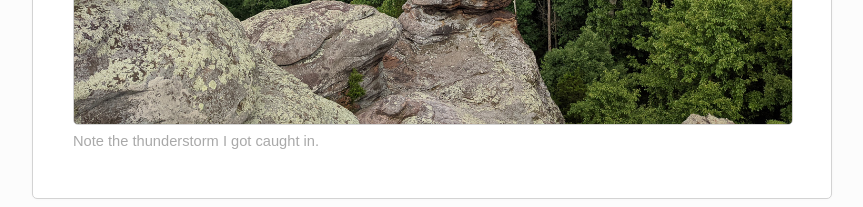
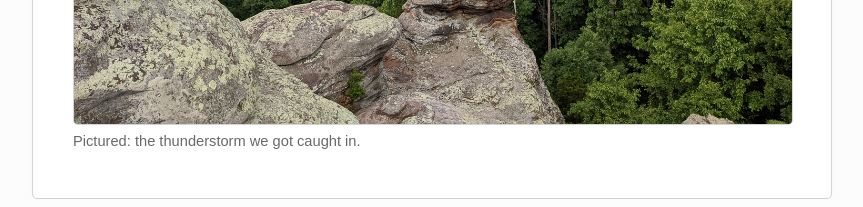
Before and after one commit to STL-LC101-Sept-22/js-assignment-4-html-me-something-Nathan-422, a website: page index.html in a window 1280 px wide. Shown: the part 4360-4567 px from the top of the page, without its empty margins (208-1071 px from the left). Drawn offline with Linux system fonts and the light colour scheme.

Commit message:
tweaked imgCaption styling > slightly darker.

```diff
--- a/index.html
+++ b/index.html
@@ -127,7 +127,7 @@
               src="/assets/garden_of_the_gods_20220702_3.jpg"
               alt="Rain storm approaching over the forest overlook"
             />
-            <p class="imgCaption">Note the thunderstorm I got caught in.</p>
+            <p class="imgCaption">Pictured: the thunderstorm we got caught in.</p>
           </div>
         </div>
       </article>
--- a/styles.css
+++ b/styles.css
@@ -277,5 +277,5 @@ p {
 }
 
 .imgCaption {
-  color: darkgrey;
+  color: dimgray;
 }
```
